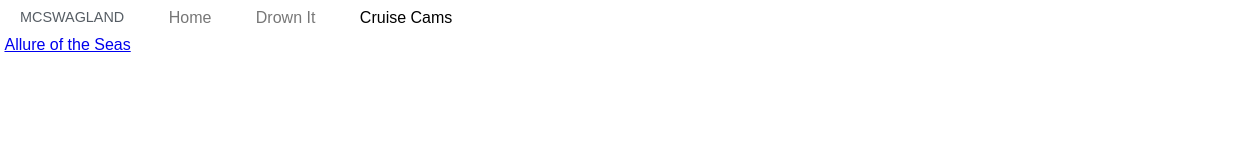
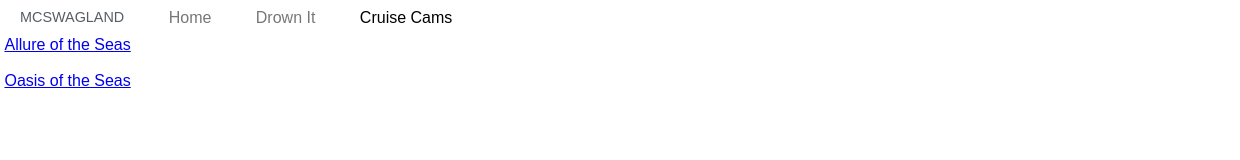
Before and after one commit to mcswagland/McSwagland, a plain HTML site: page CruiseCams/index.html in a window 1280 px wide. Shown: the full height of the page, 0-1240 px from the left. Drawn offline with Linux system fonts and the light colour scheme.

Commit message:
Added link to Oasis of the Seas page

```diff
--- a/CruiseCams/index.html
+++ b/CruiseCams/index.html
@@ -20,5 +20,8 @@
 	</div>
 	<a target = "_blank" href = "https://twitter.com/brockoli_93"><img src = "../images/twitter-logo.jpg" style = "width: 25px; height: 25px; position: absolute; top: 5px; right: 10px;" /></a>
 	&nbsp;<a href="Allure of the Seas/">Allure of the Seas</a>
+	<br>
+	<br>
+	&nbsp;<a href="Oasis of the Seas/">Oasis of the Seas</a>
 </body>
 </html>
```
